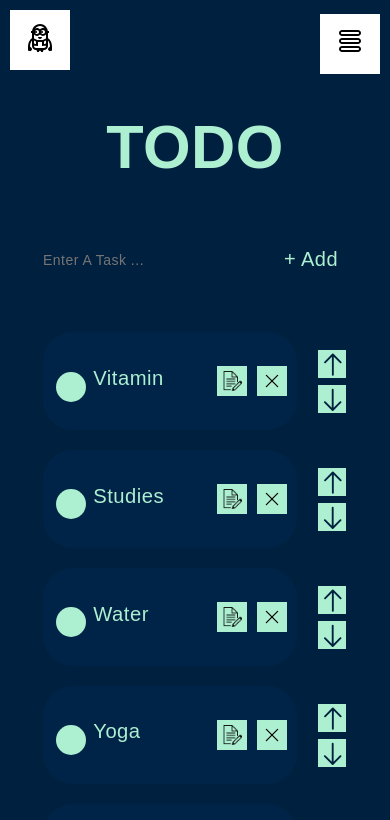
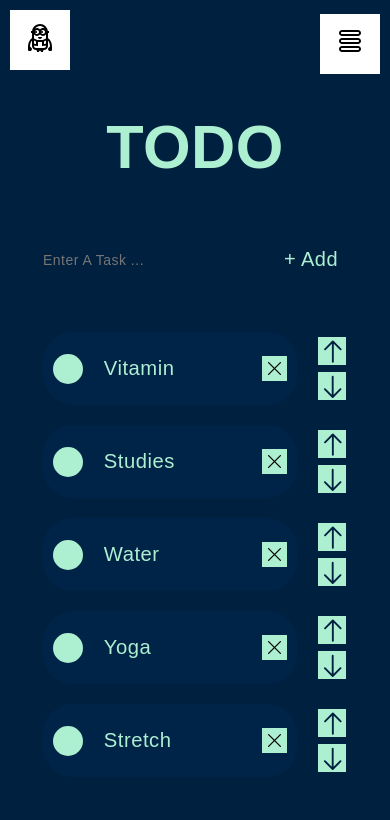
Before and after one commit to MarinaGromova/todo, a React (Vite) app: page / in a window 390 px wide. Shown: the top 820 px of the page. Built offline with nearby package versions, Linux system fonts and the light colour scheme.

Commit message:
13 input адаптация

```diff
--- a/src/components/screens/newTodo/NewTodo.module.scss
+++ b/src/components/screens/newTodo/NewTodo.module.scss
@@ -3,7 +3,7 @@
 .wrapper {
 	display: flex;
 	align-items: center;
-	justify-content: center;
+	justify-content: space-between;
 	position: relative;
 	gap: 10px;
 	padding: 10px;
@@ -14,8 +14,13 @@
 	background-color: #002448;
 }
 
+.label {
+	display: flex;
+	align-items: center;
+}
+
 .p {
-	width: 130%;
+	width: 520px;
 	height: auto;
 	resize: none;
 	overflow: hidden;
@@ -25,21 +30,25 @@
 	font-size: variables.$fst;
 	word-break: break-all;
 	text-transform: capitalize;
-	padding-top: 6%;
+	margin-left: 3%;
+	padding: 2%;
 	border: 0;
-	margin-left: 30px;
+
+	@media (max-width: 950px) {
+		width: 50vw;
+	}
 	@media (max-width: 768px) {
-		padding-top: 9%;
+		width: 48vw;
+		margin-left: 30px;
 		color: variables.$accent-light;
 	}
-	@media (max-width: 360px) {
-		padding-top: 12%;
+	@media (max-width: 600px) {
+		width: 43vw;
+	}
+	@media (max-width: 450px) {
+		width: 37vw;
 	}
 }
-
-// textarea:focus {
-// 	border: 1px solid #fff;
-// }
 
 .checkbox {
 	display: none;
@@ -58,15 +67,16 @@
 	height: 30px;
 	background-color: variables.$accent-light;
 	position: absolute;
-	top: 40%;
-	left: 5%;
 }
 
 .button {
 	width: 30px;
 	height: 30px;
-	// margin-top: 10px;
 	background-color: variables.$accent-light;
+	@media (max-width: 768px) {
+		width: 25px;
+		height: 25px;
+	}
 }
 
 .buttons {
@@ -77,6 +87,11 @@
 	width: 30px;
 	height: 30px;
 	padding: 5px;
+	@media (max-width: 768px) {
+		width: 25px;
+		height: 25px;
+		padding: 2px;
+	}
 }
 
 .checkbox:checked + .span::before {
--- a/src/components/screens/newTodo/NewTodo.tsx
+++ b/src/components/screens/newTodo/NewTodo.tsx
@@ -32,23 +32,24 @@ export const NewTodo = ({ t, tasks, setTasks }: NewTodoProps) => {
 	}
 
 	const changeTask = (e: any) => {
+		inputRef.current.style.height = inputRef.current.scrollHeight - 6 + 'px'
 		t.task = e.target.value
 		setTasks((list: any) =>
 			list.map((item: any) => (item.id === t.id ? { ...item } : item))
 		)
 	}
 
-	const handleButtonClick = () => {
-		inputRef.current.style.height = inputRef.current.scrollHeight - 6 + 'px'
-		if (inputRef.current && !inputRef.current.matches(':focus')) {
-			inputRef.current.focus()
-		}
-	}
+	// const handleButtonClick = () => {
+	// 	inputRef.current.style.height = inputRef.current.scrollHeight - 6 + 'px'
+	// 	if (inputRef.current && !inputRef.current.matches(':focus')) {
+	// 		inputRef.current.focus()
+	// 	}
+	// }
 
 	return (
 		<>
 			<div className={styles.wrapper}>
-				<label>
+				<label className={styles.label}>
 					<input
 						className={styles.checkbox}
 						type='checkbox'
@@ -60,7 +61,6 @@ export const NewTodo = ({ t, tasks, setTasks }: NewTodoProps) => {
 				</label>
 
 				<div className={styles.wrap}>
-					<label>
 					<textarea
 						ref={inputRef}
 						className={styles.p}
@@ -68,10 +68,11 @@ export const NewTodo = ({ t, tasks, setTasks }: NewTodoProps) => {
 						onChange={changeTask}
 						name='task'
 					></textarea>
-					</label>
-					<button onClick={handleButtonClick} className={styles.button}>
+
+					{/* <button onClick={handleButtonClick} className={styles.button}>
 						<img className={styles.img} src='/main/pen.png' />
-					</button>
+					</button> */}
+				</div>
 				<button className={styles.button}>
 					<img
 						className={styles.img}
@@ -80,7 +81,6 @@ export const NewTodo = ({ t, tasks, setTasks }: NewTodoProps) => {
 					/>
 				</button>
 			</div>
-			</div>
 			<Arrow tasks={tasks} index={t.id} changeId={changeId} />
 		</>
 	)
```
Lines whose indentation alone changed are shown as unchanged.
